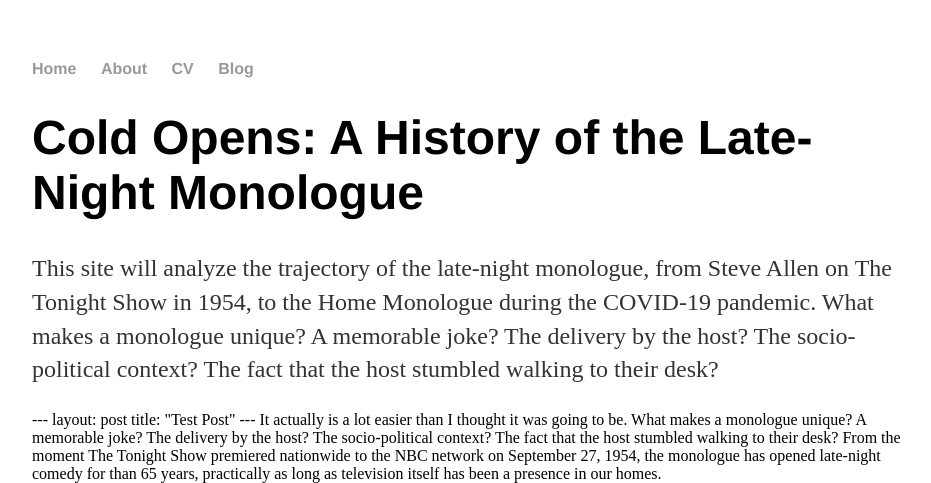
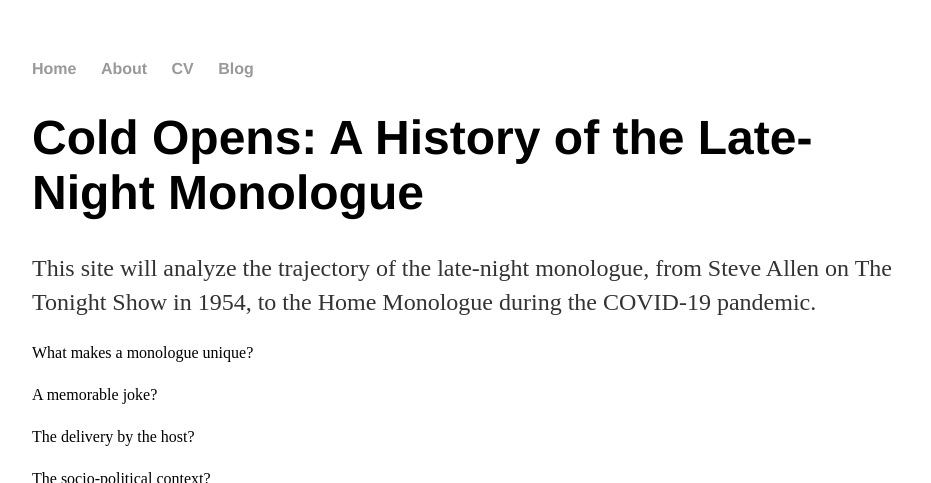
Before and after one commit to andersonshumate/andersonshumate.github.io, a Jekyll site: the page built from index.html, in a window 1280 px wide. Shown: the top 483 px of the page, without its empty margins (160-1091 px from the left). Built offline with Jekyll 4.4.1, drawn with Linux system fonts in a browser that asks for light colours; some of the changed text lies outside the part shown; grey boxes are pictures that could not be loaded.

Commit message:
Update index.html

```diff
--- a/index.html
+++ b/index.html
@@ -5,28 +5,14 @@ title: Cold Opens
 <div class="blurb">
 	<h1>Cold Opens: A History of the Late-Night Monologue</h1>
 	<p>This site will analyze the trajectory of the late-night monologue, from Steve Allen on </em>The Tonight Show</em> in 1954, to the Home Monologue during the COVID-19 pandemic.
-What makes a monologue unique?
-A memorable joke?
 
-The delivery by the host?
+</p> What makes a monologue unique?</p>
 
-The socio-political context?
+</p>A memorable joke?</p>
 
-The fact that the host stumbled walking to their desk?
+</p>The delivery by the host?</p>
 
-</p>
+</p>The socio-political context?</p>
+
+</p>The fact that the host stumbled walking to their desk?</p>
 </div><!-- /.blurb -->
-
----
-layout: post
-title: "Test Post"
----
-
-It actually is a lot easier than I thought it was going to be.
-
-What makes a monologue unique?
-
-A memorable joke? The delivery by the host? The socio-political context? The fact that the host stumbled walking to their desk? From the moment The Tonight Show premiered nationwide to the NBC network on September 27, 1954, the monologue has opened late-night comedy for than 65 years, practically as long as television itself has been a presence in our homes.
-
-<iframe width="560" height="315" src="https://www.youtube.com/embed/SuBccM6NPuo" frameborder="0" allow="accelerometer; autoplay; encrypted-media; gyroscope; picture-in-picture" allowfullscreen></iframe>
-The Dick Cavett Show, September 18, 1972
```
